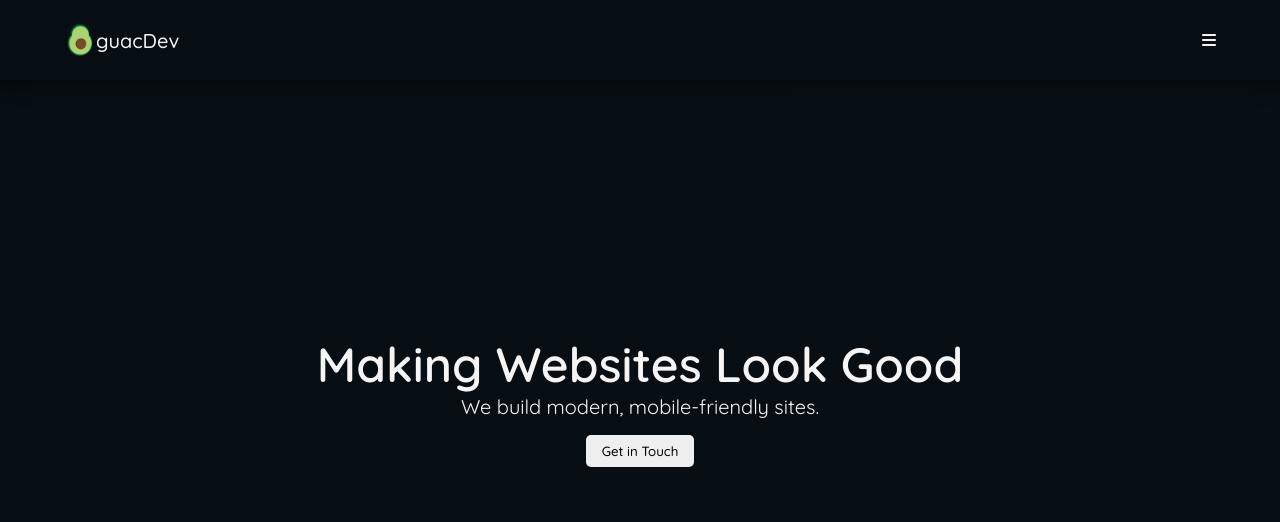
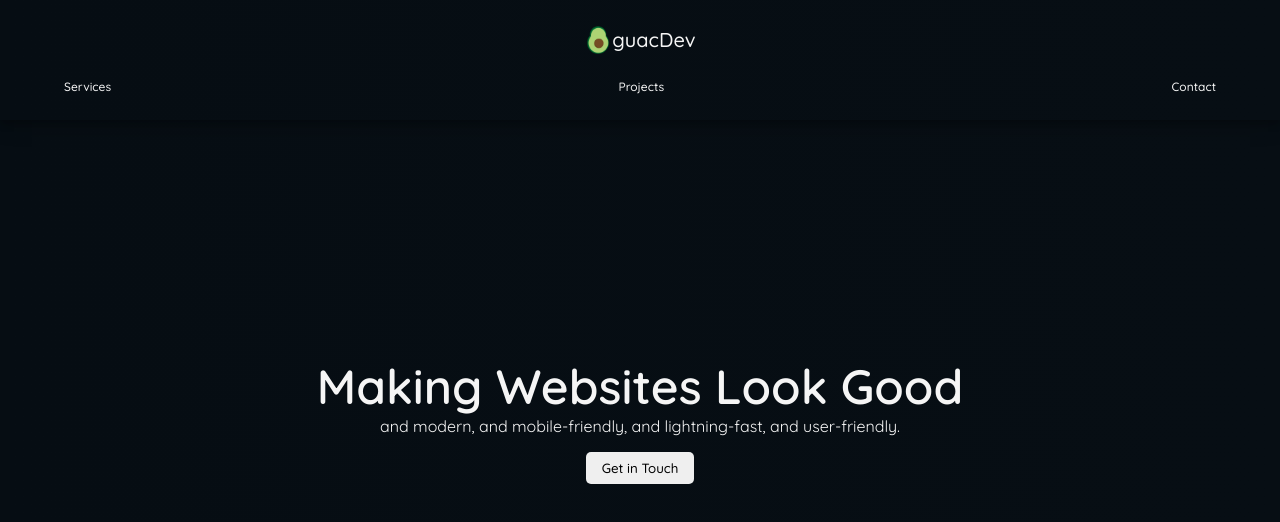
Before and after one commit to miguelqnicolas/guacDev, a React (Create React App) app: page / in a window 1280 px wide. Shown: the top 522 px of the page. Built offline with nearby package versions, Linux system fonts and the light colour scheme.

Commit message:
resized logo and other things, changed nav bar, changed slogan, finished home page for 320px width

```diff
--- a/public/index.html
+++ b/public/index.html
@@ -6,7 +6,6 @@
 		<meta name="viewport" content="width=device-width, initial-scale=1"/>
 		<meta name="description" content=""/>
 		<title>guacDev</title>
-		<script src="https://kit.fontawesome.com/c9b424b7d1.js" crossorigin="anonymous"></script>
 	</head>
 	<body>
 		<noscript>You need to enable JavaScript to run this app.</noscript>
--- a/src/App.css
+++ b/src/App.css
@@ -1,41 +1,50 @@
 @import url('https://fonts.googleapis.com/css?family=Quicksand:300,400,500,600,700&display=swap');
 
 .header {
-    height: 10vh;
-    display: flex;
+    height: 15vh;
     box-shadow: 0 4px 8px 0 rgba(0, 0, 0, 0.2), 0 6px 20px 0 rgba(0, 0, 0, 0.19);
 }
 
 .header-container {
+    height: 100%;
     width: 90%;
     margin: 0 auto;
     display: flex;
-    justify-content: space-between;
+    flex-direction: column;
+    justify-content: space-evenly;
 }
 
-.header div {
+.header-container div {
     display: flex;
+    justify-content: center;
     align-items: center;
 }
 
-.header div img {
-    height: 32px;
+.header-container div img {
+    height: 1.75rem;
 }
 
-.header div h1 {
+.header-container div h1 {
     font-size: 1.25rem;
     font-weight: 500;
     color: whitesmoke;
 }
 
-.fa-bars {
-    font-size: 1rem;
+.header-container nav {
+    display: flex;
+    justify-content: space-between;
+}
+
+.header-container nav a {
+    text-decoration: none;
+    font-size: 0.75rem;
+    font-weight: 500;
     color: whitesmoke;
 }
 
 /* home */
 .home {
-    height: 80vh;
+    height: 75vh;
     width: 90%;
     margin: 0 auto;
     display: flex;
@@ -54,7 +63,7 @@
 .home h3 {
     margin-bottom: 16px;
     text-align: center;
-    font-size: 1.25rem;
+    font-size: 1rem;
     font-weight: 400;
     color: whitesmoke;
 }
--- a/src/Header.js
+++ b/src/Header.js
@@ -9,10 +9,12 @@ const Header = () => (
                 <h1>guacDev</h1>
             </div>
             <nav>
-                <a href='#'><i class="fas fa-bars"></i></a>
+                <a href='#'>Services</a>
+                <a href='#'>Projects</a>
+                <a href='#'>Contact</a>
             </nav>
+            {/* would like to do a hamburger menu */}
         </div>
-
     </div>
 );
 
--- a/src/Home.js
+++ b/src/Home.js
@@ -4,7 +4,8 @@ const Home = () => {
     return (
         <div className='home'>
             <h2>Making Websites Look Good</h2>
-            <h3>We build modern, mobile-friendly sites.</h3>
+            <h3>and modern, and mobile-friendly, and lightning-fast, and user-friendly.</h3>
+            {/* <h3>We build modern, mobile-friendly sites.</h3> */}
             <button>Get in Touch</button>
         </div>
     )
```
